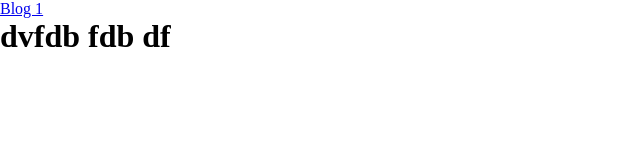
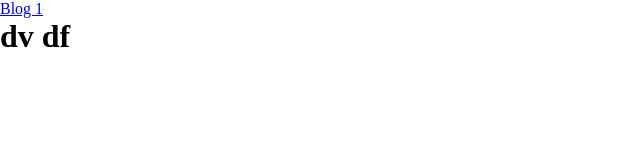
Before and after one commit to hasinli66/mustafasalman.github.io, a plain HTML site: page index.html in a window 1280 px wide. Shown: the whole page, without its empty margins (0-640 px from the left). Drawn offline with Linux system fonts and the light colour scheme.

```diff
--- a/index.html
+++ b/index.html
@@ -10,7 +10,7 @@
 <body>
 
     <a href="blog1.html">Blog 1</a>
-    <h1>dvfdb fdb df </h1>
+    <h1>dv df </h1>
 
     <!-- <div class="wrapper">
         <article class="img-info">
```
